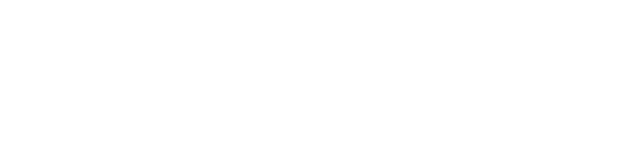
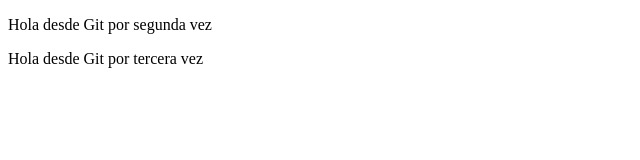
Before and after one commit to yeral-guerrero/proyecto-git, a plain HTML site: page index.html in a window 1280 px wide. Shown: the whole page, without its empty margins (0-640 px from the left). Drawn offline with Linux system fonts and the light colour scheme.

Commit message:
Version 0.0.2

```diff
--- a/index.html
+++ b/index.html
@@ -4,6 +4,7 @@
         <title>Hola desde Git</title>
     </head>
     <body>
-
+        <p>Hola desde Git por segunda vez</p>
+        <p>Hola desde Git por tercera vez</p>
     </body>
 </html>
```
